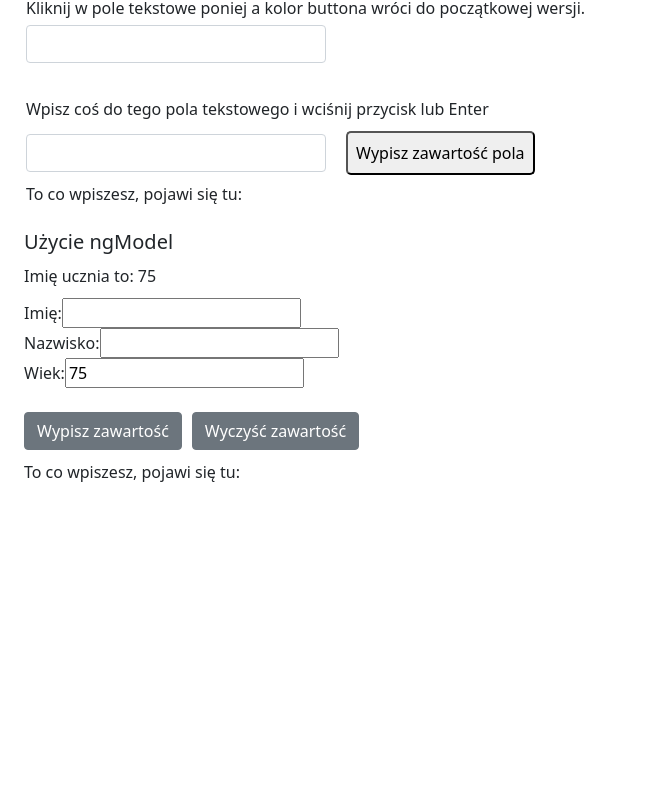
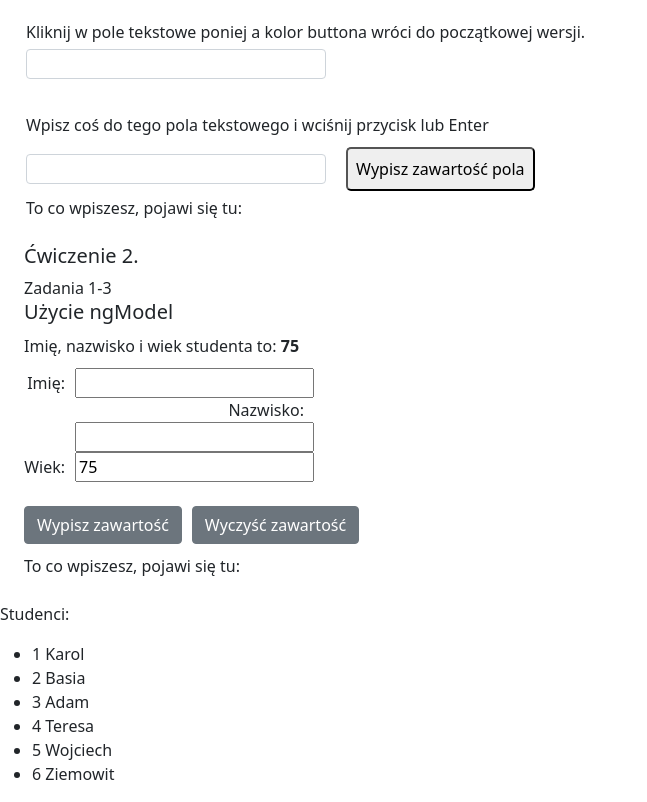
Before and after one commit to smmaya/Angular-projekt3, an Angular app: page / in a window 1280 px wide. Shown: the part 337-1139 px from the top of the page, without its empty margins (0-647 px from the left). Before the commit the page ends 845 px from the top, so only its background shows below. Built offline with nearby package versions, Linux system fonts and the light colour scheme.

Commit message:
cwiczenie 3

```diff
--- a/src/app/app.component.html
+++ b/src/app/app.component.html
@@ -1,5 +1,6 @@
 <app-cw1></app-cw1>
 <app-cw2></app-cw2>
+<app-studenci-view [studenciItems]="studenci"></app-studenci-view>
 <app-cw3></app-cw3>
 <app-cw4></app-cw4>
 <router-outlet></router-outlet>
--- a/src/app/app.component.ts
+++ b/src/app/app.component.ts
@@ -7,4 +7,5 @@ import { Component } from '@angular/core';
 })
 export class AppComponent {
   title = 'projekt3';
+  studenci = ['Karol', 'Basia', 'Adam', 'Teresa', 'Wojciech', 'Ziemowit'];
 }
--- a/src/app/app.module.ts
+++ b/src/app/app.module.ts
@@ -8,6 +8,7 @@ import { Cw3Component } from './cw3/cw3.component';
 import { Cw4Component } from './cw4/cw4.component';
 import { NgbModule } from '@ng-bootstrap/ng-bootstrap';
 import { FormsModule } from '@angular/forms';
+import { StudenciViewComponent } from './studenci-view/studenci-view.component';
 
 @NgModule({
   declarations: [
@@ -15,7 +16,8 @@ import { FormsModule } from '@angular/forms';
     Cw1Component,
     Cw2Component,
     Cw3Component,
-    Cw4Component
+    Cw4Component,
+    StudenciViewComponent
   ],
   imports: [
     BrowserModule,
--- a/src/app/cw1/cw1.component.html
+++ b/src/app/cw1/cw1.component.html
@@ -1,6 +1,8 @@
 <div class="m-3">
-    <h3 [className]="zmienKolor">Wprowadzenie do Angulara</h3>
+    <h5>Ćwiczenie 1.</h5>
+    <div>Zadania 1-4</div>
     <div>
+        <h3 [className]="zmienKolor">Wprowadzenie do Angulara</h3>
         <input class="d-inline-flex form-control" [disabled]="isDisabled" (focus)="onFocus()">
     </div>
     <div>
@@ -30,6 +32,5 @@
         <button (click)="update(box.value)">Wypisz zawartość pola</button>
         <br>
         <p>To co wpiszesz, pojawi się tu: <b>{{ inputText3 }}</b></p>
-
     </div>
 </div>
--- a/src/app/cw1/cw1.component.scss
+++ b/src/app/cw1/cw1.component.scss
@@ -3,6 +3,7 @@ button {
     margin-top: 10px;
     margin-left: 10px; padding: 8px;
     border-radius: 5px;
+    height: fit-content;
     }
     .color-black { color: black;
     }
@@ -16,6 +17,7 @@ button {
 input {
     margin: 5px 10px;
     width: 300px;
+    height: 30px;
 }
 p {
     margin: 5px 0 0 10px;
--- a/src/app/cw2/cw2.component.html
+++ b/src/app/cw2/cw2.component.html
@@ -1,17 +1,22 @@
 <div class="m-4">
+    <h5>Ćwiczenie 2.</h5>
+    <div>Zadania 1-3</div>
     <h5>Użycie ngModel</h5>
-    <p>Imię ucznia to: {{ imie }} {{ nazwisko }} {{ wiek }}</p>
-    <div>
-        <label for="student">Imię: </label>
-        <input [(ngModel)]="imie">
+    <p>Imię, nazwisko i wiek studenta to: <b>{{ imie }} {{ nazwisko }} {{ wiek }}</b></p>
+    <div class="row text-end">
+        <div class="col-3">
+            <label for="student">Imię: </label><input [(ngModel)]="imie">
+        </div>
     </div>
-    <div>
-        <label for="student">Nazwisko: </label>
-        <input [(ngModel)]="nazwisko">
+    <div class="row text-end">
+        <div class="col-3">
+            <label for="student">Nazwisko: </label> <input [(ngModel)]="nazwisko">
+        </div>
     </div>
-    <div>
-        <label for="student">Wiek: </label>
-        <input [(ngModel)]="wiek">
+    <div class="row text-end">
+        <div class="col-3">
+            <label for="student">Wiek: </label><input [(ngModel)]="wiek">
+        </div>
     </div>
 </div>
 <div class="m-4">
--- a/src/app/cw2/cw2.component.scss
+++ b/src/app/cw2/cw2.component.scss
@@ -1,7 +1,13 @@
 button {
     margin-right: 10px;
+    height: fit-content;
 }
 
 p {
     margin: 10px 0 10px 0;
 }
+
+label {
+    text-align: right;
+    margin-right: 10px;
+}
--- /dev/null
+++ b/src/app/studenci-view/studenci-view.component.html
@@ -0,0 +1,6 @@
+<p>Studenci:</p>
+<ul *ngIf="studenciItems">
+    <li *ngFor="let student of studenciItems; let i = index">
+        {{ i + 1 }} {{ student }}
+    </li>
+</ul>
--- /dev/null
+++ b/src/app/studenci-view/studenci-view.component.ts
@@ -0,0 +1,17 @@
+import { Component, OnInit, Input } from '@angular/core';
+
+@Component({
+  selector: 'app-studenci-view',
+  templateUrl: './studenci-view.component.html',
+  styleUrls: ['./studenci-view.component.scss']
+})
+export class StudenciViewComponent implements OnInit {
+
+  @Input() studenciItems: string[] = [];
+
+  constructor() { }
+
+  ngOnInit(): void {
+  }
+
+}
```
Also changed, not shown: src/app/studenci-view/studenci-view.component.scss (added), 1 other file (tests, documents, lock files or other folders).
